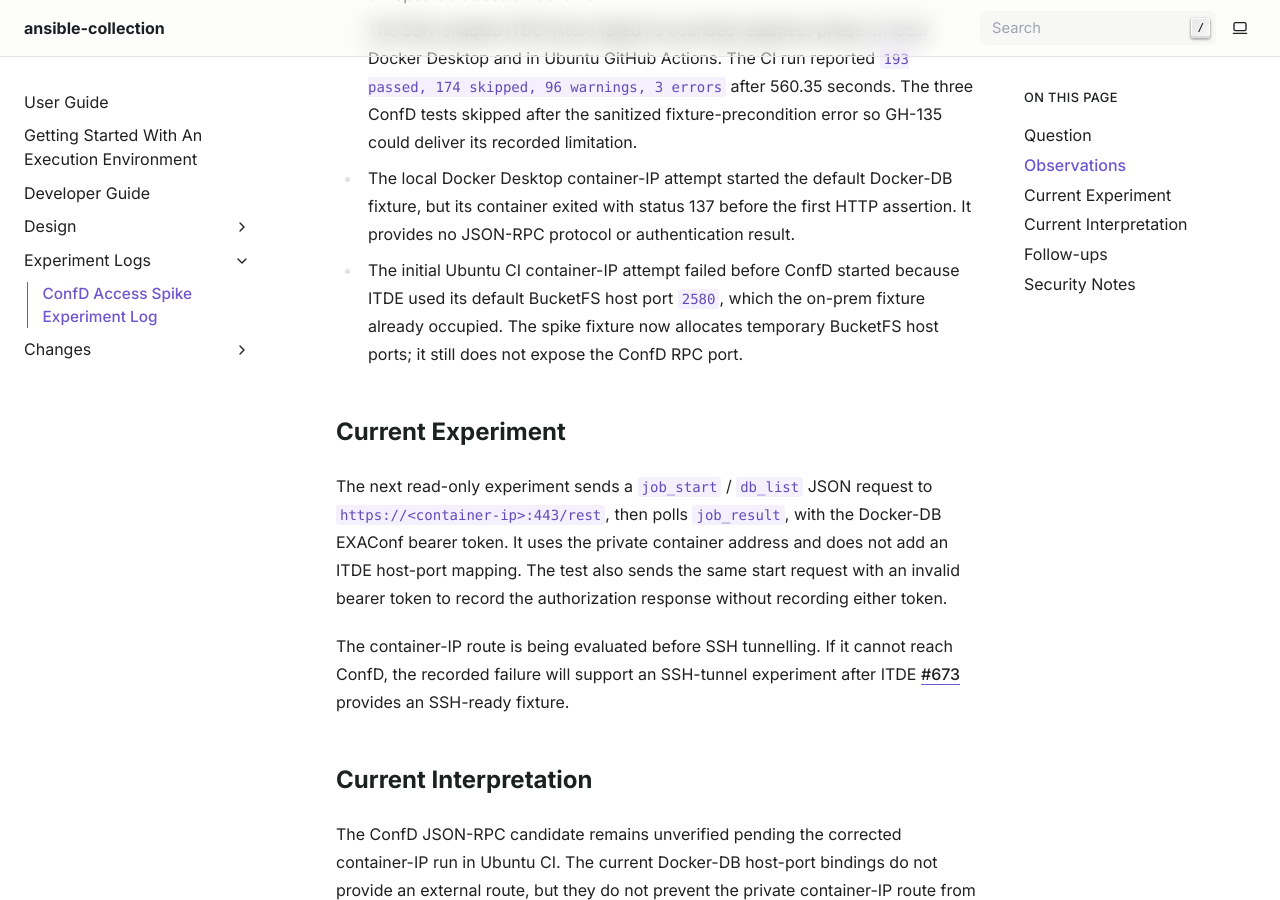
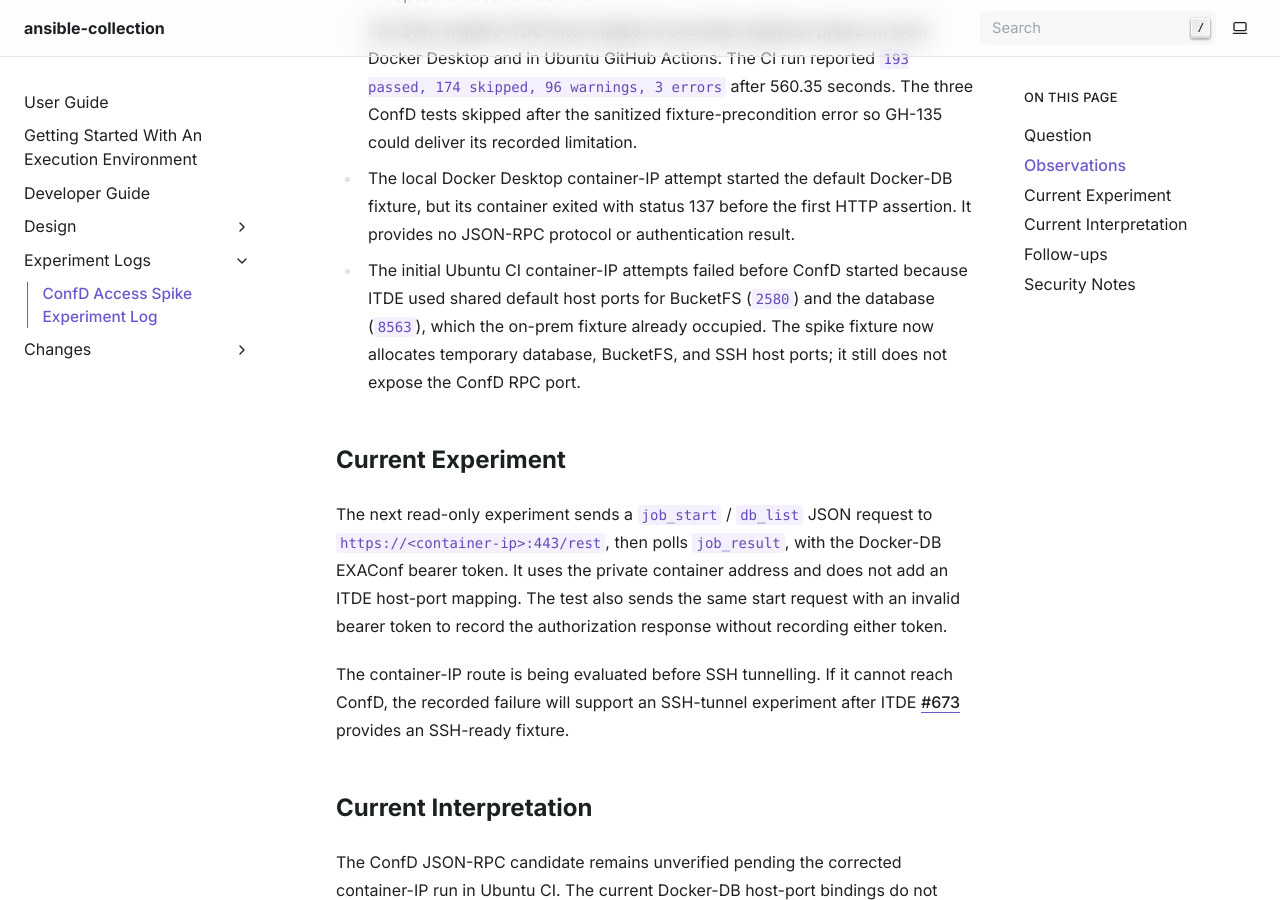
Before and after one commit to exasol/ansible-collection, a Sphinx documentation site: the page built from doc/experiments/confd_access_spike_log.md, in a window 1280 px wide and 900 px high, scrolled down 864 px. Built offline with Sphinx 7.4.7, drawn with Linux system fonts in a browser that asks for light colours.

Commit message:
Updated the disposable JSON-RPC fixture to allocate temporary ports for database, BucketFS HTTP/HTTPS, and SSH. ConfD port 443 remains unmapped and is still accessed only through the container IP.

```diff
--- a/doc/experiments/confd_access_spike_log.md
+++ b/doc/experiments/confd_access_spike_log.md
@@ -30,10 +30,11 @@ environment changes are required?
 * The local Docker Desktop container-IP attempt started the default Docker-DB
   fixture, but its container exited with status 137 before the first HTTP
   assertion. It provides no JSON-RPC protocol or authentication result.
-* The initial Ubuntu CI container-IP attempt failed before ConfD started
-  because ITDE used its default BucketFS host port `2580`, which the on-prem
-  fixture already occupied. The spike fixture now allocates temporary BucketFS
-  host ports; it still does not expose the ConfD RPC port.
+* The initial Ubuntu CI container-IP attempts failed before ConfD started
+  because ITDE used shared default host ports for BucketFS (`2580`) and the
+  database (`8563`), which the on-prem fixture already occupied. The spike
+  fixture now allocates temporary database, BucketFS, and SSH host ports; it
+  still does not expose the ConfD RPC port.
 
 ## Current Experiment
 
```
Also changed, not shown: doc/changesets/135-compare-confd-json-rpc-and-confd-client-over-ssh.md (+3 -2 lines), 1 other file.
